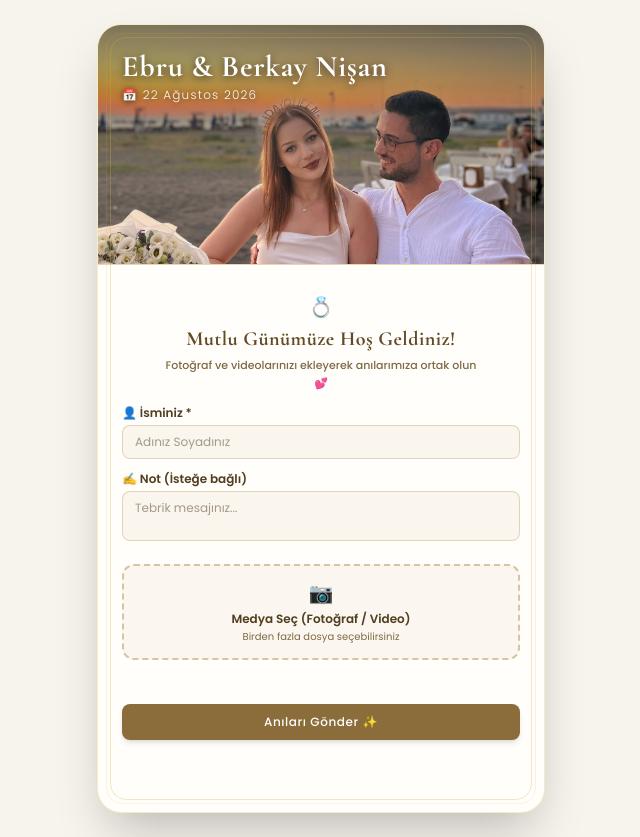
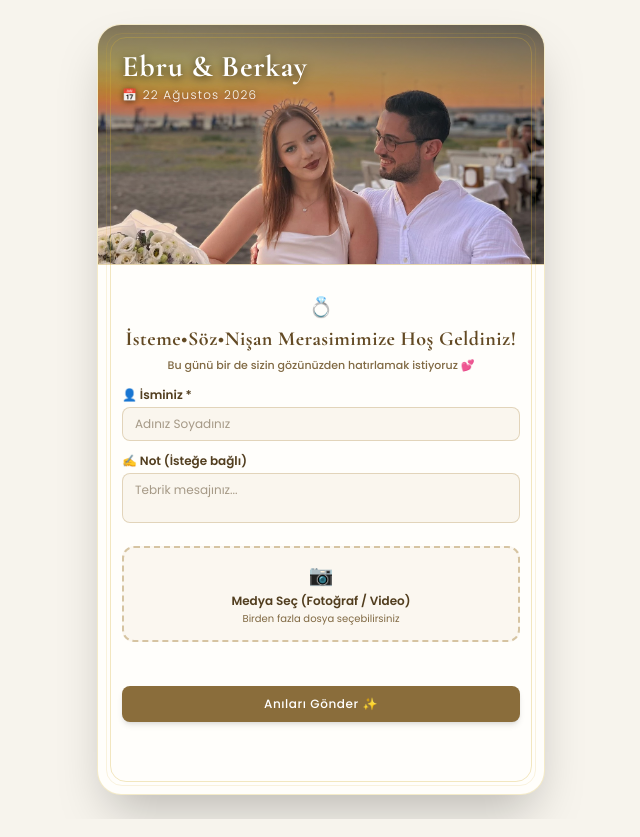
Before and after one commit to Koray-Akdere/Foto-Video-Yukleme-Sitesi, a website: page site.html in a window 1280 px wide. Shown: the whole page, without its empty margins (319-959 px from the left). Drawn offline with nearby package versions, Linux system fonts and the light colour scheme.

Commit message:
Add files via upload

```diff
--- a/site.html
+++ b/site.html
@@ -56,7 +56,7 @@
           <h1
             class="text-2xl md:text-3xl font-serif font-bold tracking-wide drop-shadow-[0_2px_4px_rgba(0,0,0,0.6)]"
           >
-            Ebru & Berkay Nişan
+            Ebru & Berkay
           </h1>
           <p
             class="text-xs font-light tracking-widest mt-0.5 opacity-95 flex items-center gap-1 drop-shadow-[0_1px_3px_rgba(0,0,0,0.6)]"
@@ -78,12 +78,12 @@
           <h2
             class="text-xl font-serif font-bold text-[#634a24] mb-1 tracking-wide"
           >
-            Mutlu Günümüze Hoş Geldiniz!
+            İsteme•Söz•Nişan Merasimimize Hoş Geldiniz!
           </h2>
           <p
             class="text-[#806943] text-[11px] font-medium max-w-xs mx-auto leading-relaxed mb-3"
           >
-            Fotoğraf ve videolarınızı ekleyerek anılarımıza ortak olun 💕
+            Bu günü bir de sizin gözünüzden hatırlamak istiyoruz 💕
           </p>
         </div>
 
```
